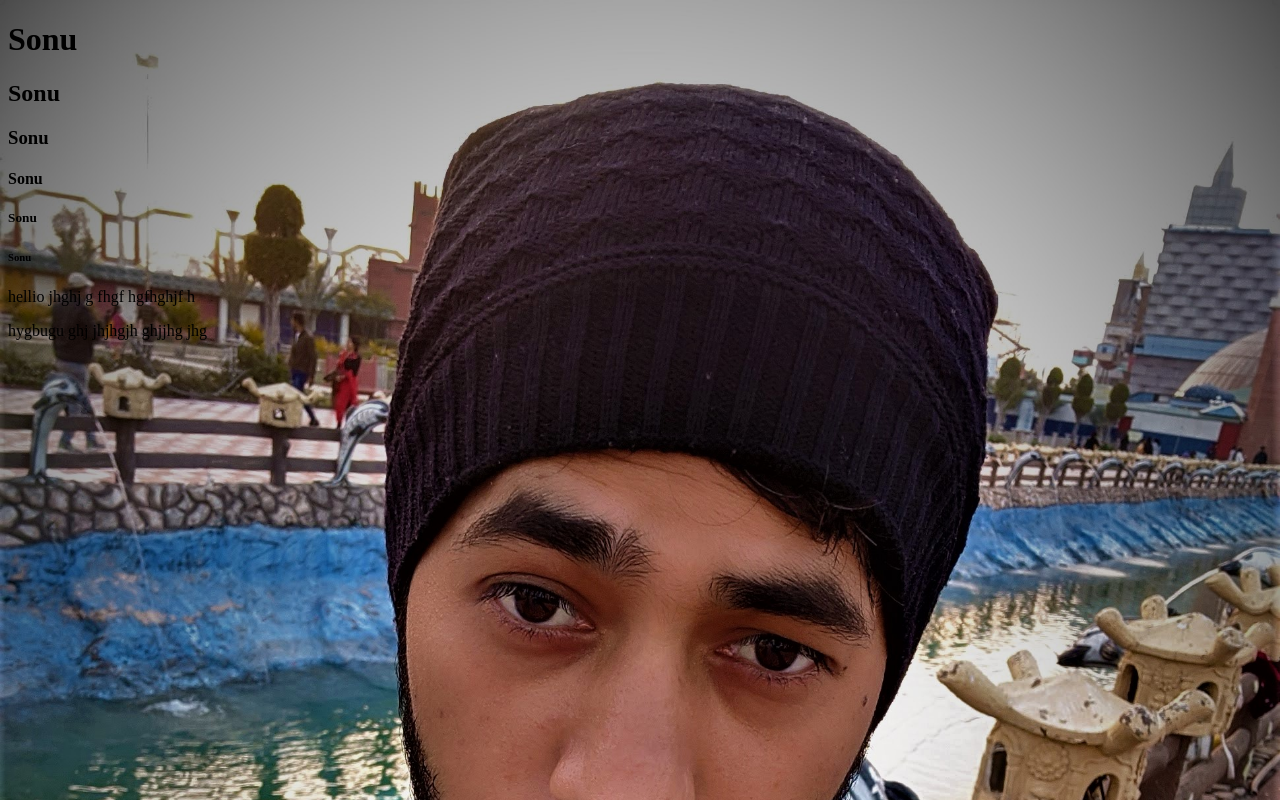
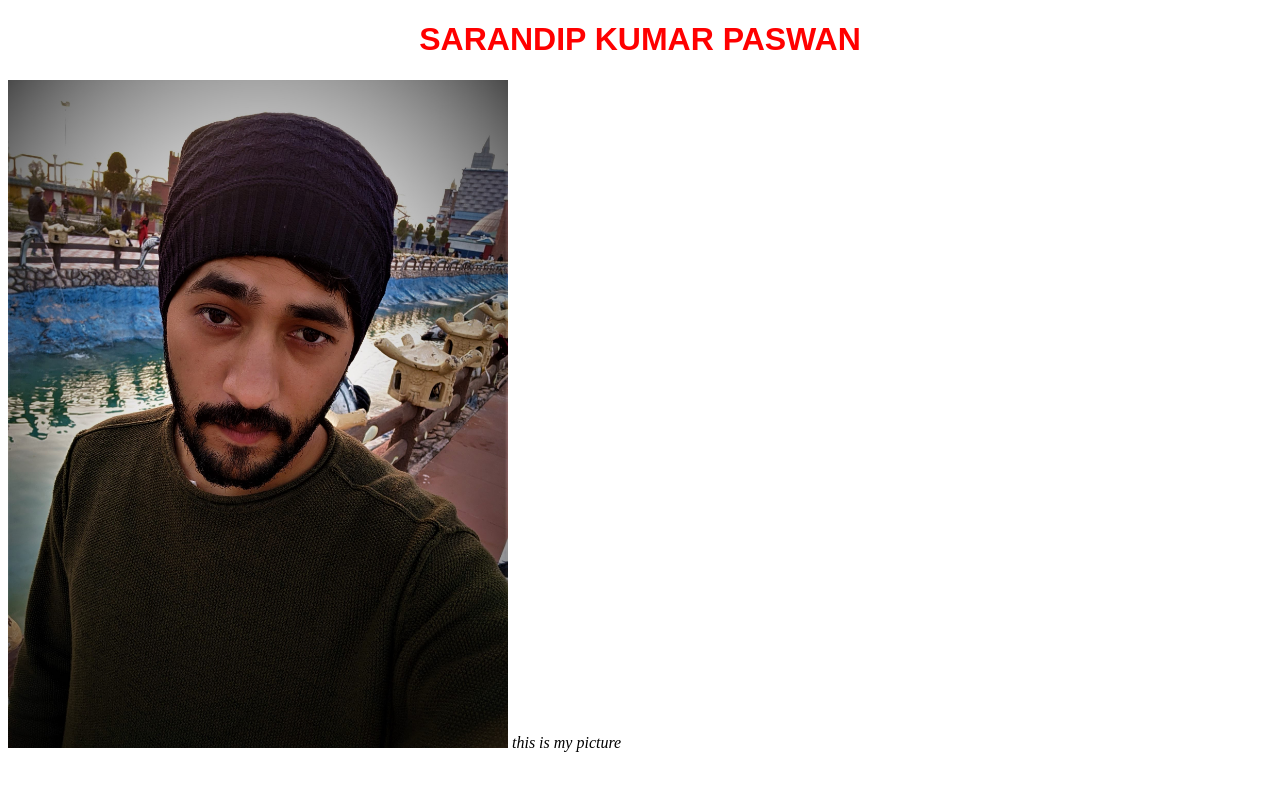
Before and after one commit to ksarandip/ksarandip.github.io, a plain HTML site: page index.html in a window 1280 px wide. Drawn offline with Linux system fonts and the light colour scheme.

Commit message:
i changed some images

```diff
--- a/index.html
+++ b/index.html
@@ -7,16 +7,15 @@
 
 
 <title>
-    Sarandip
+    Sarandip- my web
 </title>
 
 <style>
 
-    body{
-background-image: url('/IMG_20210126_174751.jpg');
-background-size:cover;
-background-repeat: no-repeat;
-
+    H1{
+        color: RED;
+        text-align: center;
+        font-family:Arial, Helvetica, sans-serif;
     }
 </style>
 
@@ -26,16 +25,13 @@ background-repeat: no-repeat;
 
 
 <body>
-<h1>Sonu</h1>
-<h2>Sonu</h2>
-<h3>Sonu</h3>
-<h4>Sonu</h4>
-<h5>Sonu</h5>
-<h6>Sonu</h6>
-<p>hellio jhghj g fhgf hgfhghjf h </p>
-
-
-<caption>hygbugu ghj jhjhgjh ghjjhg jhg </caption>
+<h1>SARANDIP KUMAR PASWAN</h1>
+<img src="/IMG_20210126_174751.jpg" alt="sonu" width="500px">
+<caption>
+<i>
+    this is my  picture
+</i>
+</caption>
 
 </body>
 
```
